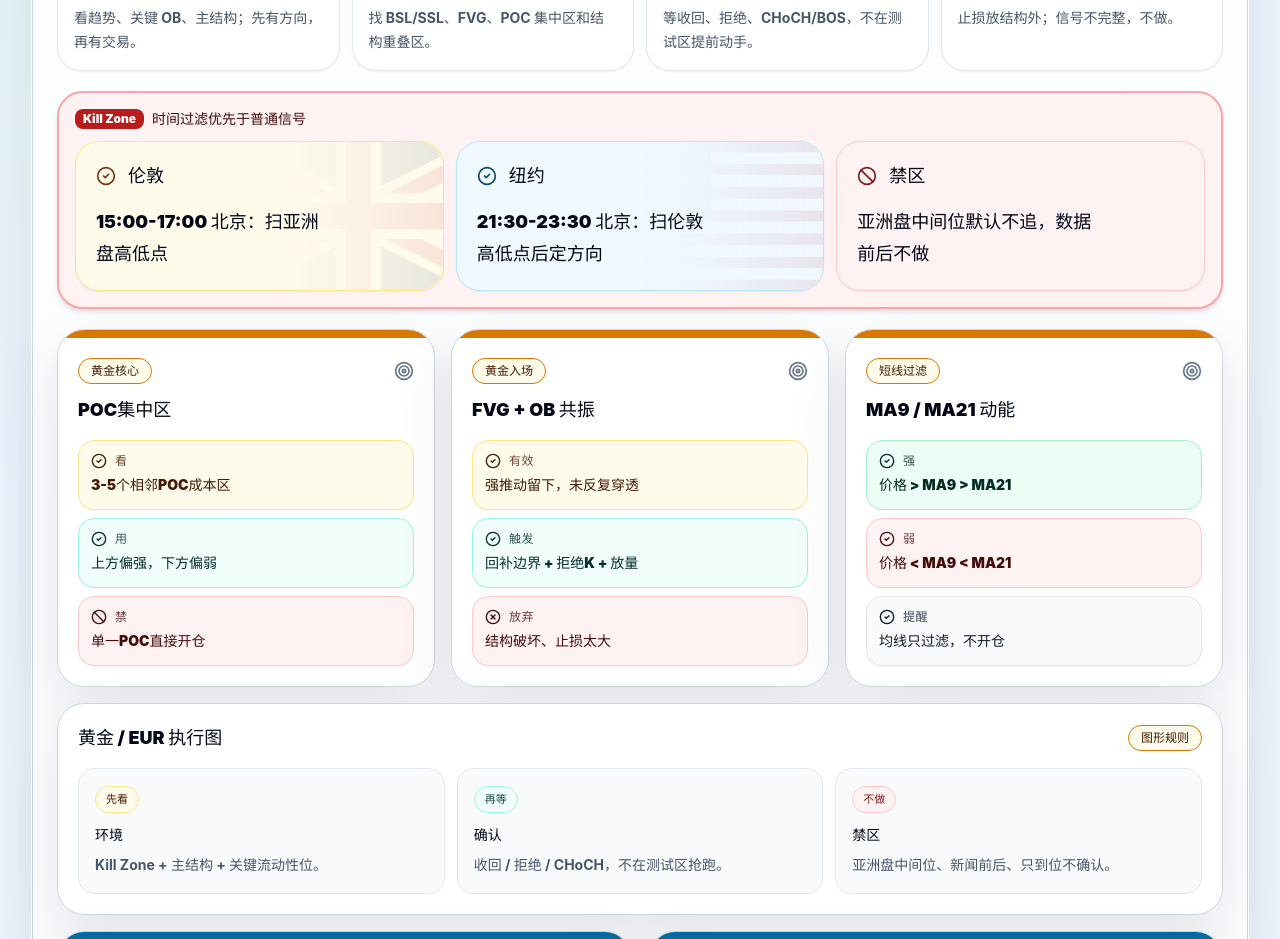
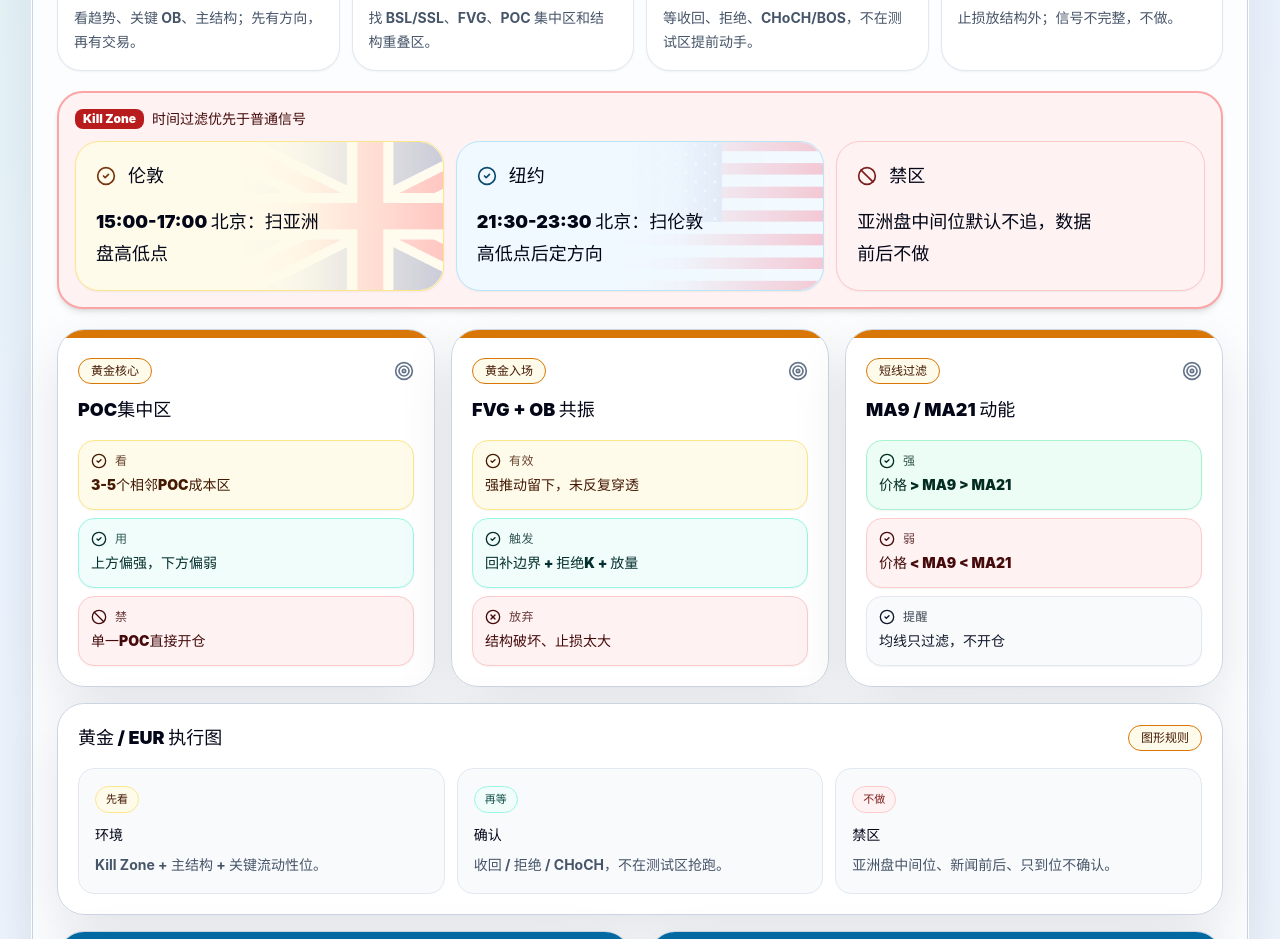
Before and after one commit to TPCapital/ModelTrade-, a React (Vite) app: page / in a window 1280 px wide. Shown: the part 1180-2119 px from the top of the page. Built offline with nearby package versions, Linux system fonts and the light colour scheme.

Commit message:
Add files via upload

```diff
--- a/src/index.css
+++ b/src/index.css
@@ -41,24 +41,25 @@ button {
 }
 
 .flag-backdrop-img {
-  opacity: 0.20;
-  transform: translateX(18px) scale(1.02);
-  filter: saturate(0.88) contrast(0.96);
-  transition: opacity 520ms ease, transform 520ms ease, filter 520ms ease;
-  -webkit-mask-image: linear-gradient(90deg, transparent 0%, rgba(0,0,0,0.035) 28%, rgba(0,0,0,0.34) 68%, rgba(0,0,0,0.70) 100%);
-  mask-image: linear-gradient(90deg, transparent 0%, rgba(0,0,0,0.035) 28%, rgba(0,0,0,0.34) 68%, rgba(0,0,0,0.70) 100%);
+  opacity: 0.36;
+  transform: translateX(30px) translateY(0) scale(1.035);
+  filter: saturate(1.32) contrast(1.12) brightness(1.16) drop-shadow(0 0 0 rgba(59, 130, 246, 0));
+  transition: opacity 620ms ease, transform 620ms ease, filter 620ms ease;
+  -webkit-mask-image: linear-gradient(90deg, transparent 0%, rgba(0,0,0,0.06) 24%, rgba(0,0,0,0.42) 62%, rgba(0,0,0,0.82) 100%);
+  mask-image: linear-gradient(90deg, transparent 0%, rgba(0,0,0,0.06) 24%, rgba(0,0,0,0.42) 62%, rgba(0,0,0,0.82) 100%);
 }
 
 .group:hover .flag-backdrop-img {
-  opacity: 0.38;
-  transform: translateX(4px) scale(1.055);
-  filter: saturate(1.10) contrast(1.03);
+  opacity: 0.74;
+  transform: translateX(10px) translateY(-3px) scale(1.075);
+  filter: saturate(1.72) contrast(1.2) brightness(1.32) drop-shadow(0 0 18px rgba(59, 130, 246, 0.25));
 }
 
 .flag-backdrop-wash {
-  transition: opacity 520ms ease;
+  opacity: 1;
+  transition: opacity 620ms ease;
 }
 
 .group:hover .flag-backdrop-wash {
-  opacity: 0.82;
+  opacity: 0.62;
 }
```
Also changed, not shown: 3 other files (tests, documents, lock files or other folders).
